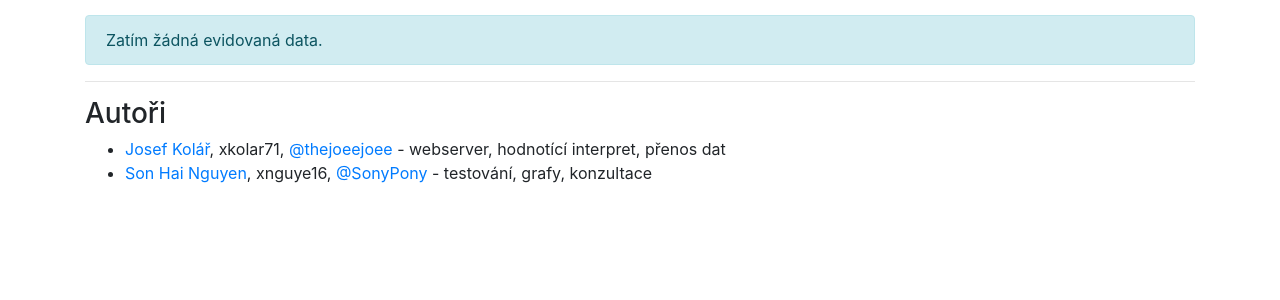
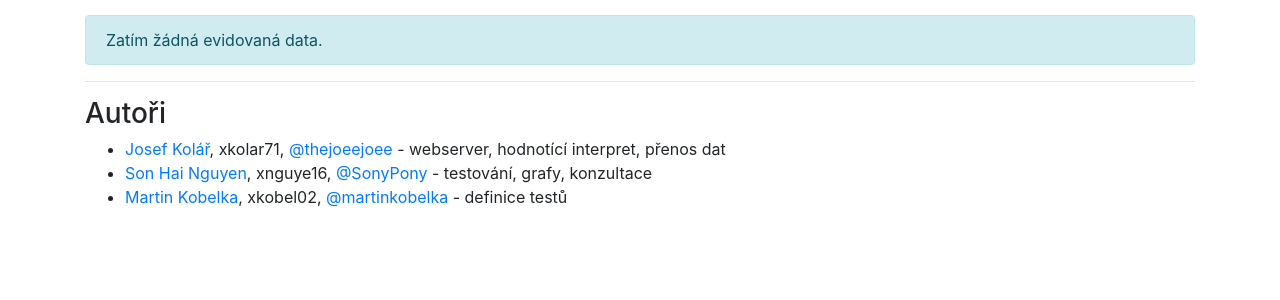
Before and after one commit to thejoeejoee/VUT-FIT-IFJ-2017-server, a Django app: page / in a window 1280 px wide. Shown: the part 148-448 px from the top of the page. Run offline with Django 3.2, Linux system fonts and the light colour scheme; data that the repository does not hold is empty; some libraries are stand-ins or nearby versions.

Commit message:
Add Martin as author

```diff
--- a/web/templates/web/authors.html
+++ b/web/templates/web/authors.html
@@ -6,4 +6,7 @@
     <li><a href="https://www.facebook.com/sony.nguyen.98">Son Hai Nguyen</a>, xnguye16,
         <a href="https://github.com/SonyPony">@SonyPony</a> - testování, grafy, konzultace
     </li>
+    <li><a href="https://www.facebook.com/martin.kobelka">Martin Kobelka</a>, xkobel02,
+        <a href="https://github.com/martinkobelka">@martinkobelka</a> - definice testů
+    </li>
 </ul>
```
